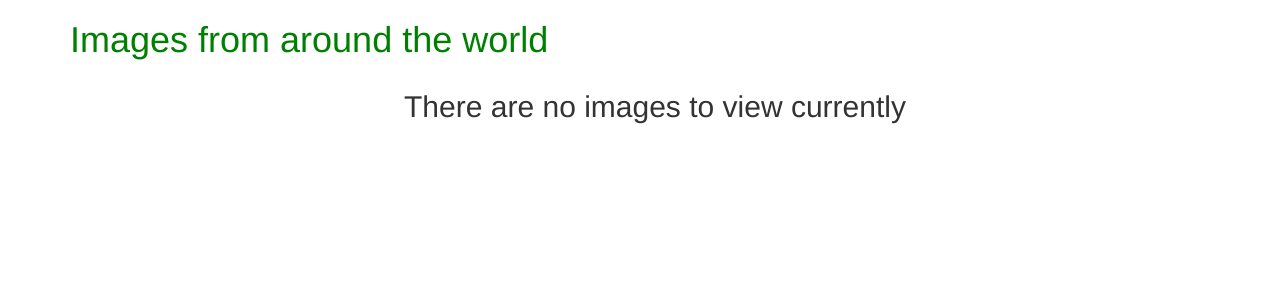
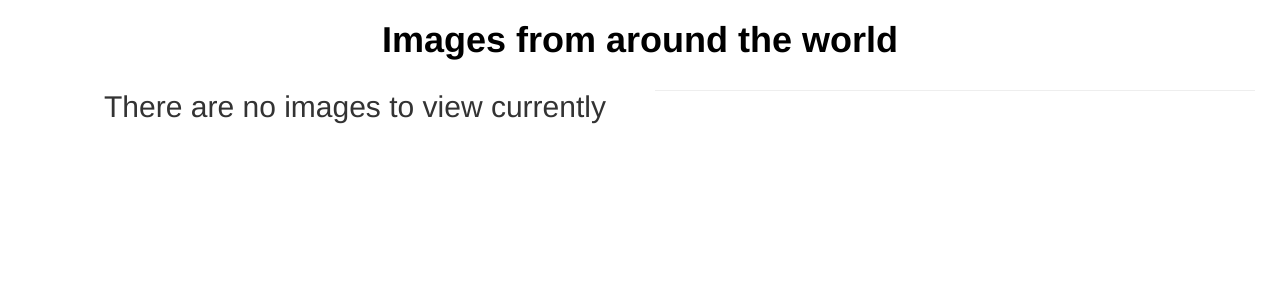
Before and after one commit to AbugaAroni/DjangoWeek1, a Django app: page / in a window 1280 px wide. Shown: the part 52-352 px from the top of the page. Run offline with Django 3.2, Linux system fonts and the light colour scheme; data that the repository does not hold is empty; some libraries are stand-ins or nearby versions.

Commit message:
add styling

```diff
--- a/images/templates/everything/base.html
+++ b/images/templates/everything/base.html
@@ -21,7 +21,7 @@
   <div class="container">
       {% include "navbar.html" %}
 
-    {% block content %} <h1>Images from around the world</h1> {%endblock%}
+    {% block content %} <h1 class="display-1" style="font-weight: bold;">Images from around the world</h1> {%endblock%}
 
     {% block scripts %}
     <script src="https://ajax.googleapis.com/ajax/libs/jquery/3.2.1/jquery.min.js"></script>
--- a/images/templates/welcome.html
+++ b/images/templates/welcome.html
@@ -6,31 +6,36 @@
 <div class="container">
 
   <!-- Looping through news   -->
+    <div class="row">
     {% for images_item in images %}
+      <!-- displaying title -->
+      <div class="col-xs-5 col-sm-5 col-md-5 col-lg-5" style="padding: 10px; margin: 30px; border-bottom-style: double; height: 500px; ">
+        <h2 class="text-center"> {{ images_item.title }}</h2>
+        <hr>
+      <!--Display  images  -->
+      <div style="display: block; margin-left: auto; margin-right: auto; width: 100%; height: 50%">
+        <img src="{{images_item.i_images.url}}" class="img-responsive" style="display: block; margin-left: auto; margin-right: auto; width: 50%;" alt="Image">
+      </div>
+        <p> <a href="singleimage/{{images_item.id}}">View details about this image</a>  </p>
 
-    <div class="row">
-      <!-- displaying title -->
-      <div class="col-xs-6 col-sm-6 col-md-6 col-lg-12">
-        <h2 class="text-center"> {{ images_item.title }}</h2>
-      <!--Display  images  -->
-
-        <img src="{{images_item.i_images.url}}" class="img-responsive" alt="Image">
-
-        <p> <a href="singleimage/{{images_item.id}}">View details</a>  </P>
-
-        <p>Location: {{ images_item.locations }}</p>
-        <p>Categories: {{ images_item.category}}</p>
+        <div class = "row">
+          <div class = "col-md-6">
+              <p> <span style="font-weight: bold;"> Location </span>- {{ images_item.locations }}</p>
+              <p> <span style="font-weight: bold;"> Categories </span>-{% for c in images_item.category.all%} {{c.category_name}} | {% endfor %} </p>
+          </div>
+            <hr><hr>
+        </div>
       </div>
 
               {% empty %}
               <div class="row">
+                <div class="col-md-6">
                 <h2 class="text-center">There are no images to view currently</h2>
                 </div>
+                <hr>
+              </div>
         {% endfor %}
-
-
-
+    </div>
 </div>
 
-
 {% endblock %}
--- a/static/css/baseimages.css
+++ b/static/css/baseimages.css
@@ -1,4 +1,5 @@
 h1
 {
-  color: green;
+  color: black;
+  text-align: center;
 }
```
Also changed, not shown: images/templates/everything/single-picture.html (+20 -10 lines), media/images/pizza-delivery_wtn0pAP.jpg (added). Lines whose indentation alone changed are shown as unchanged.
